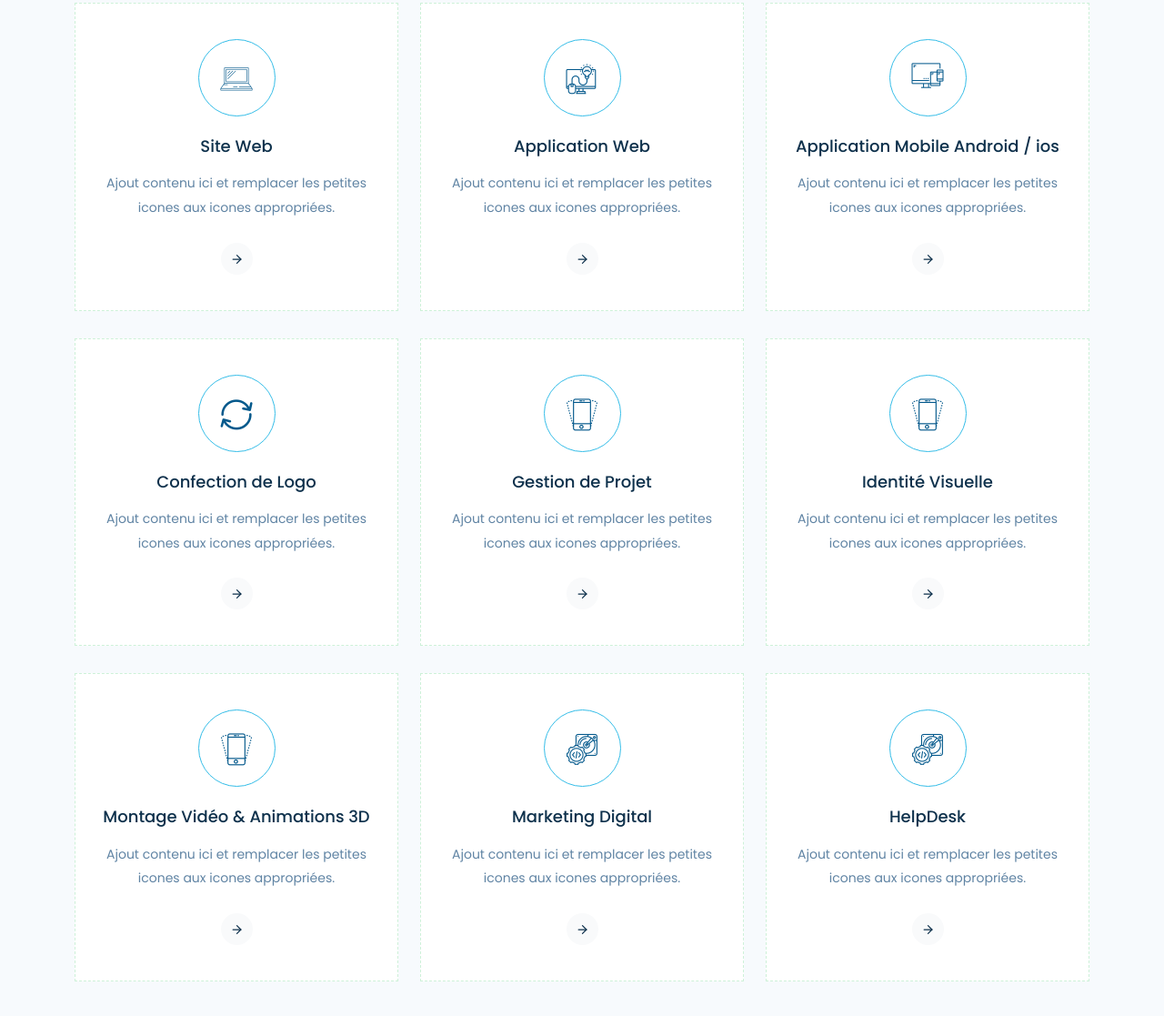
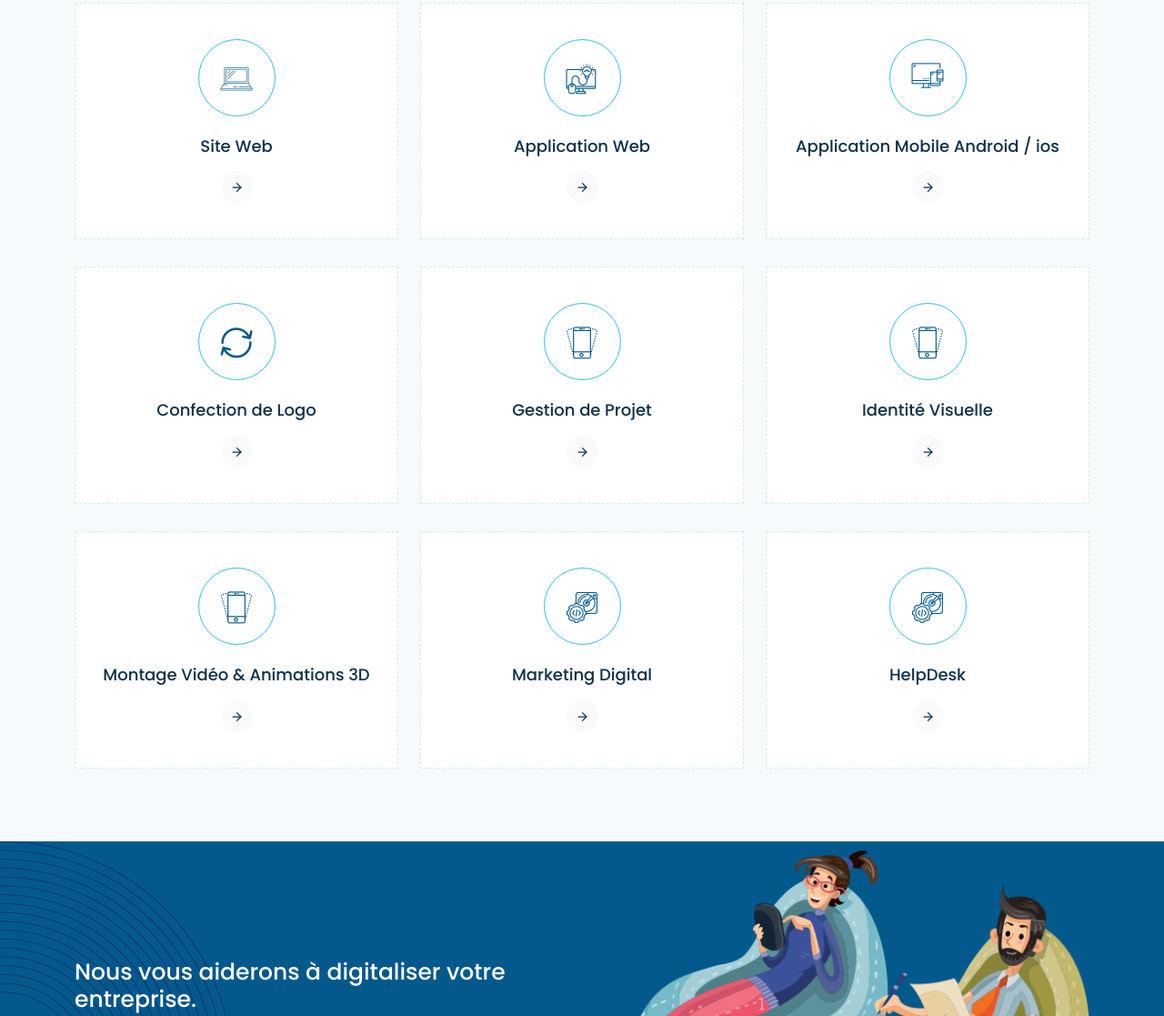
Before and after one commit to petitmunez/petitmunez.github.io, a plain HTML site: page index.html in a window 1280 px wide. Shown: the part 1547-2664 px from the top of the page at 91% size. Drawn offline with Linux system fonts and the light colour scheme; a script that the page names is missing; files whose address does not match are found by name.

Commit message:
deuxieme update

```diff
--- a/index.html
+++ b/index.html
@@ -239,7 +239,7 @@
                             </div>
 
                             <h3>Site Web</h3>
-                            <p>Ajout contenu ici et remplacer les petites icones aux icones appropriées.</p>
+                       <!--     <p>Ajout contenu ici et remplacer les petites icones aux icones appropriées.</p> -->
 
                             <a href="#"><i data-feather="arrow-right"></i></a>
                         </div>
@@ -252,8 +252,7 @@
                             </div>
 
                             <h3>Application Web</h3>
-                            <p>Ajout contenu ici et remplacer les petites icones aux icones appropriées.</p>
-
+<!--     <p>Ajout contenu ici et remplacer les petites icones aux icones appropriées.</p> -->
                             <a href="#"><i data-feather="arrow-right"></i></a>
                         </div>
                     </div>
@@ -265,8 +264,7 @@
                             </div>
 
                             <h3>Application Mobile Android / ios</h3>
-                            <p>Ajout contenu ici et remplacer les petites icones aux icones appropriées.</p>
-
+<!--     <p>Ajout contenu ici et remplacer les petites icones aux icones appropriées.</p> -->
                             <a href="#"><i data-feather="arrow-right"></i></a>
                         </div>
                     </div>
@@ -278,8 +276,7 @@
                             </div>
 
                             <h3>Confection de Logo </h3>
-                            <p>Ajout contenu ici et remplacer les petites icones aux icones appropriées.</p>
-
+<!--     <p>Ajout contenu ici et remplacer les petites icones aux icones appropriées.</p> -->
                             <a href="#"><i data-feather="arrow-right"></i></a>
                         </div>
                     </div>
@@ -291,8 +288,7 @@
                             </div>
 
                             <h3>Gestion de Projet</h3>
-                            <p>Ajout contenu ici et remplacer les petites icones aux icones appropriées.</p>
-
+<!--     <p>Ajout contenu ici et remplacer les petites icones aux icones appropriées.</p> -->
                             <a href="#"><i data-feather="arrow-right"></i></a>
                         </div>
                     </div>
@@ -304,8 +300,7 @@
                             </div>
 
                             <h3>Identité Visuelle</h3>
-                            <p>Ajout contenu ici et remplacer les petites icones aux icones appropriées.</p>
-
+<!--     <p>Ajout contenu ici et remplacer les petites icones aux icones appropriées.</p> -->
                             <a href="#"><i data-feather="arrow-right"></i></a>
                         </div>
                     </div>
@@ -317,8 +312,7 @@
                             </div>
 
                             <h3>Montage Vidéo & Animations 3D</h3>
-                            <p>Ajout contenu ici et remplacer les petites icones aux icones appropriées.</p>
-
+<!--     <p>Ajout contenu ici et remplacer les petites icones aux icones appropriées.</p> -->
                             <a href="#"><i data-feather="arrow-right"></i></a>
                         </div>
                     </div>
@@ -330,8 +324,7 @@
                             </div>
 
                             <h3>Marketing Digital</h3>
-                            <p>Ajout contenu ici et remplacer les petites icones aux icones appropriées.</p>
-
+<!--     <p>Ajout contenu ici et remplacer les petites icones aux icones appropriées.</p> -->
                             <a href="#"><i data-feather="arrow-right"></i></a>
                         </div>
                     </div>
@@ -343,8 +336,7 @@
                             </div>
 
                             <h3>HelpDesk</h3>
-                            <p>Ajout contenu ici et remplacer les petites icones aux icones appropriées.</p>
-
+<!--     <p>Ajout contenu ici et remplacer les petites icones aux icones appropriées.</p> -->
                             <a href="#"><i data-feather="arrow-right"></i></a>
                         </div>
                     </div>
@@ -360,7 +352,7 @@
                     <div class="col-lg-6">
                         <div class="cta-repair-content">
                             <h3>Nous vous aiderons à digitaliser votre entreprise.</h3>
-                                <p>Ajout contenu ici !!!!!!!!! .</p>
+                             <!--   <p>Ajout contenu ici !!!!!!!!! .</p> -->
 
                             <a href="contact.html" class="btn btn-primary">Nous Contacter</a>
                         </div>
```
Also changed, not shown: about.html (+3 -4 lines), assets/img/team-image/2.png (deleted), assets/img/team-image/4.jpg (deleted), assets/img/team-image/5.png (deleted), assets/img/team-image/6.png.
